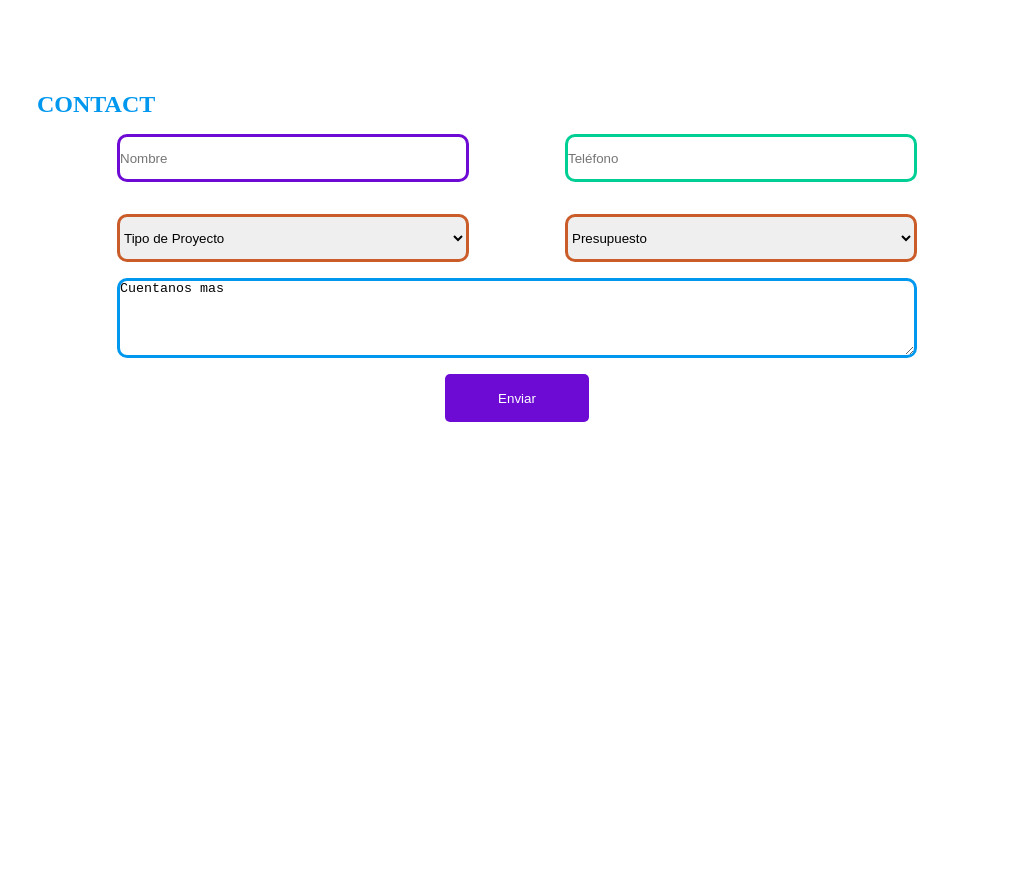
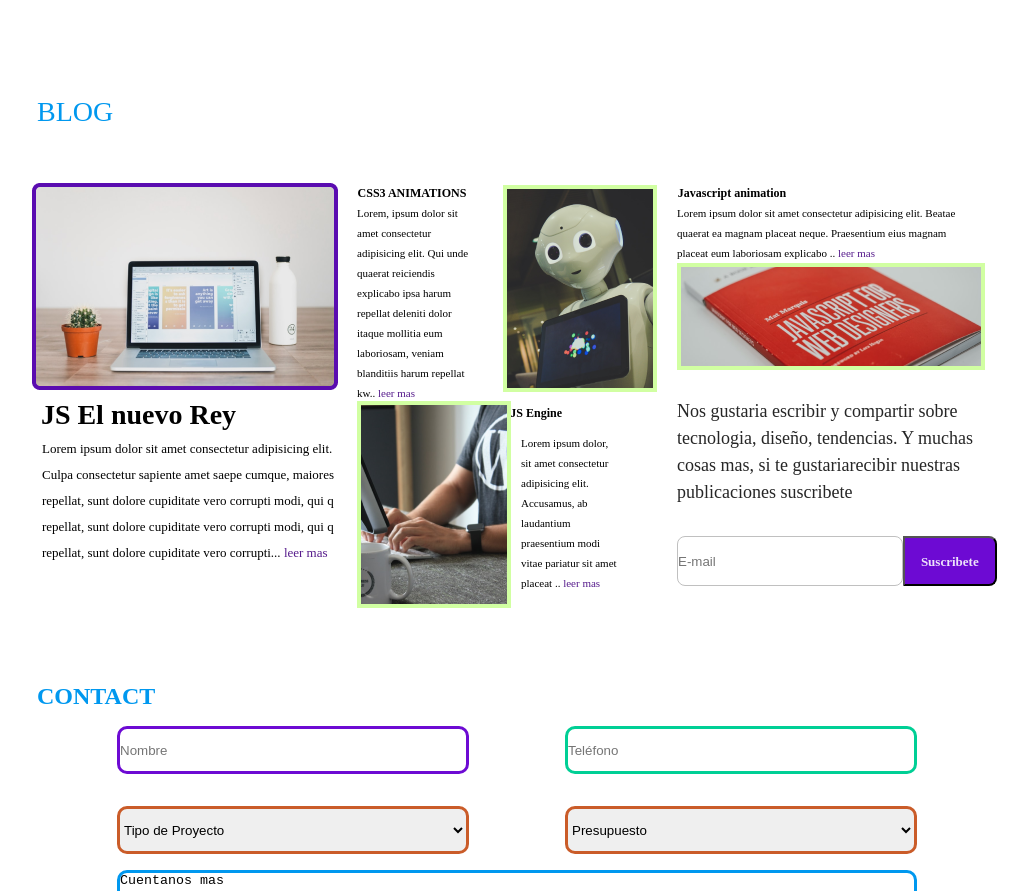
Before and after one commit to DSdaniel-sv/reto-grupal-new, a plain HTML site: page index.html in a window 1280 px wide. Shown: the part 1602-2493 px from the top of the page, without its empty margins (123-1151 px from the left). Before the commit the page ends 2040 px from the top, so only its background shows below. Drawn offline with Linux system fonts and the light colour scheme.

Commit message:
parte-blog

```diff
--- a/css/main.css
+++ b/css/main.css
@@ -245,6 +245,202 @@ a {
   border: solid 2px rgb(255, 255, 255);
 }
 
+
+/* Section BLOG */
+
+.blog h2{
+  font-family: 'Poppins';
+  font-style: normal;
+  font-weight: 500;
+  font-size: 28px;
+  line-height: 42px;
+  color: #0098EF;
+}
+.blog-container>*{
+  padding: 20px;
+  text-align: center;
+  grid-gap: 10px;
+}
+.blog-container{
+  display: grid;
+  justify-content: center;
+  grid-template-columns: repeat(3, minmax(200px,350px));
+  grid-template-rows: repeat(2,250px);
+  padding-bottom: 50px;
+}
+.js-rey{
+  grid-row: 1 / 3;
+  padding-top: 50px ;
+  margin-left: -25px;
+}
+.js-rey img{
+  width: 306px;
+  height: 207px;
+  left: 239px;
+  top: 2230px;
+}
+.js-rey h2{
+  width: 213px;
+  font-family: 'Poppins';
+  font-weight: 600;
+  font-size: 28px;
+  line-height: 42px;
+  color: #000000;
+}
+.js-rey p{
+  font-family: 'Raleway';
+  font-size: 13px;
+  line-height: 26px;
+  margin-left: 10px;
+  text-align: start;
+  color: #000000;
+}
+.css3{
+  padding-top: 50px;
+  padding-left: 0px;
+}
+.css3-flex{
+  display: flex;
+}
+.css3 h2{
+  width: 110px;
+  font-family: 'Poppins';
+  font-style: normal;
+  font-weight: bold;
+  font-size: 12px;
+  line-height: 20px;
+  color: #000000;
+}
+.css3 p{
+  width: 141px;
+  font-family: 'Raleway';
+  font-style: normal;
+  text-align: start;
+  margin-right: 30px;
+  font-weight: 400;
+  font-size: 11px;
+  line-height: 20px;
+  color: #000000;
+}
+.css3 img{
+  width: 154px;
+  height: 207px;
+  left: 719px;
+  top: 2230px;
+  margin-top: -18px;
+}
+.js-animation{
+  padding: 50px 0px 0px 0px;
+}
+.js-animation h2{
+  width: 110px;
+  font-family: 'Poppins';
+  font-style: normal;
+  font-weight: bold;
+  font-size: 12px;
+  line-height: 20px;
+  color: #000000;
+}
+.js-animation p{
+  font-family: 'Raleway';
+  font-style: normal;
+  text-align: start;
+  margin-right: 30px;
+  font-weight: 400;
+  font-size: 11px;
+  line-height: 20px;
+  color: #000000;
+}
+.js-animation img{
+  width: 308px;
+  height: 107px;
+  left: 893px;
+  top: 2330px;
+  display: flex;
+  align-items: flex-start;
+}
+.js-engine{
+  padding-left: 0px;
+}
+.js-engine-flex{
+  display: flex;
+}
+.js-engine h2{
+  width: 110px;
+  font-family: 'Poppins';
+  font-style: normal;
+  font-weight: bold;
+  display: inline-block;
+  text-align: end;
+  font-size: 12px;
+  line-height: 20px;
+  color: #000000;
+}
+.js-engine p {
+  font-family: 'Raleway';
+  font-style: normal;
+  text-align: start;
+  margin-right: 30px;
+  font-weight: 400;
+  font-size: 11px;
+  padding: 10px;
+  line-height: 20px;
+  color: #000000;
+}
+.js-engine img{
+  width: 154px;
+  height: 207px;
+  left: 719px;
+  top: 2230px;
+  margin-top: -22px;
+}
+.suscribete-text{
+  padding: 0px;
+}
+.suscribete-flex{
+  display: flex;
+  margin-top: 30px;
+}
+.suscribete-text p{
+  font-family: 'Raleway';
+  font-style: normal;
+  font-weight: 400;
+  font-size: 18px;
+  line-height: 27px;
+  margin-top: 15px;
+  text-align: start;
+  color: #262626;
+}
+.suscribete-text input{
+  width: 306px;
+  height: 50px;
+  left: 893px;
+  top: 2614px;
+  border: 1px solid #C0C0C0;
+  border-radius: 8px;
+}
+.suscribete-text button{
+  width: 127px;
+  height: 50px;
+  left: 1072px;
+  top: 2614px;
+  font-family: 'Raleway';
+  font-style: normal;
+  font-weight: 700;
+  font-size: 13px;
+  line-height: 15px;
+  background: #6D0AD3;
+  color: #EDE2FA;
+  border-radius: 0px 8px 8px 0px;
+}
+
+
+
+
+
+
+
+
 .contact-title{
   color: #0098EF;
 }
--- a/index.html
+++ b/index.html
@@ -90,7 +90,72 @@
         </div>
 
       </section>
-      <section class="blog"></section>
+
+      <! -- Section Blog-->
+
+      <section class="blog">
+        <h2>BLOG</h2>
+          <div class="blog-container">
+        <div class="js-rey">
+          <img src="./src/blog/Rectangle 18.png" alt="">
+
+          <h2>JS El nuevo Rey</h2>
+          <p>
+            Lorem ipsum dolor sit amet consectetur adipisicing elit.
+            Culpa consectetur sapiente amet saepe cumque, maiores repellat, sunt dolore cupiditate vero corrupti modi, qui q
+            repellat, sunt dolore cupiditate vero corrupti modi, qui q
+            repellat, sunt dolore cupiditate vero corrupti...
+            <a href="">leer mas</a>
+          </p>
+        </div>
+
+        <div class="css3">
+          <h2>CSS3 ANIMATIONS</h2>
+          <div class="css3-flex">
+            <p>
+              Lorem, ipsum dolor sit amet consectetur adipisicing elit.
+              Qui unde quaerat reiciendis explicabo ipsa harum repellat
+              deleniti dolor itaque mollitia eum laboriosam, veniam blanditiis harum repellat kw..
+              <a href="">leer mas</a>
+            </p>
+            <img src="./src/blog/Rectangle 19.png" alt="">
+          </div>
+        </div>
+
+        <div class="js-animation">
+          <h2>Javascript animation</h2>
+            <p>
+              Lorem ipsum dolor sit amet consectetur adipisicing elit.
+              Beatae quaerat ea magnam placeat neque. Praesentium eius magnam placeat eum laboriosam explicabo ..
+              <a href="">leer mas</a>
+            </p>
+            <img src="./src/blog/Rectangle 20.png" alt="">
+        </div>
+        <div class="js-engine">
+          <h2>JS Engine</h2>
+          <div class="js-engine-flex">
+            <img src="./src/blog/Rectangle 21.png" alt="">
+          <p>
+            Lorem ipsum dolor, sit amet consectetur adipisicing elit.
+            Accusamus, ab laudantium praesentium modi vitae pariatur
+            sit amet placeat ..
+            <a href="">leer mas</a>
+          </p>
+          </div>
+        </div>
+        <div class="suscribete-text">
+          <p>
+            Nos gustaria escribir y compartir sobre tecnologia, diseño, tendencias. Y
+            muchas cosas mas, si te gustariarecibir nuestras publicaciones suscribete
+          </p>
+          <div class="suscribete-flex">
+            <input type="text" placeholder="E-mail">
+            <button class="btn-suscribete">Suscribete</button>
+          </div>
+        </div>
+
+      </section>
+
       <section class="contact">
         <h1 class="contact-title">CONTACT</h1>
 
```
Also changed, not shown: src/blog/Rectangle 18.png (added), src/blog/Rectangle 19.png (added), src/blog/Rectangle 20.png (added), src/blog/Rectangle 21.png (added).
